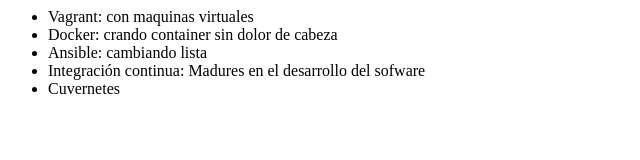
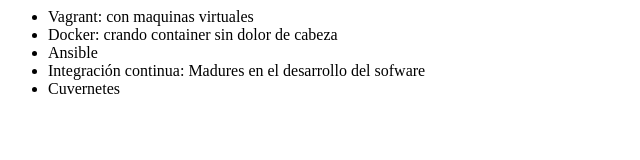
Before and after one commit to Calixt658/alura-git, a plain HTML site: page index.html in a window 1280 px wide. Shown: the whole page, without its empty margins (0-640 px from the left). Drawn offline with Linux system fonts and the light colour scheme.

Commit message:
Revert "Arregando Ansible"
This reverts commit 406794e444197e07ea9107137c3867799b4ef038.

```diff
--- a/index.html
+++ b/index.html
@@ -9,7 +9,7 @@
     <ul>
         <li>Vagrant: con maquinas virtuales</li>
         <li>Docker: crando container sin dolor de cabeza</li>
-        <li>Ansible: cambiando lista</li>
+        <li>Ansible</li>
         <li>Integración continua: Madures en el desarrollo del sofware</li>
         <li>Cuvernetes</li>
     </ul>
```
